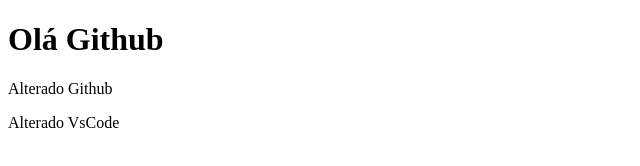
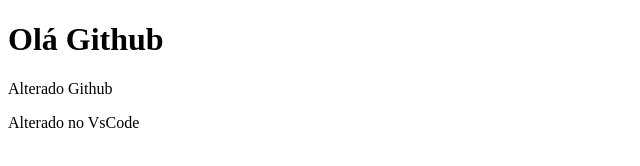
Before and after one commit to ezequielkruz/GitHub-vccode, a plain HTML site: page index.html in a window 1280 px wide. Shown: the full height of the page, 0-640 px from the left. Drawn offline with Linux system fonts and the light colour scheme.

Commit message:
refactor: alter index.html line 12

```diff
--- a/index.html
+++ b/index.html
@@ -6,6 +6,6 @@
     <body>
         <h1> Olá Github </h1>
         <p> Alterado Github</p>
-        <p>Alterado VsCode</p>
+        <p>Alterado no VsCode</p>
     </body>
 </html>
```
